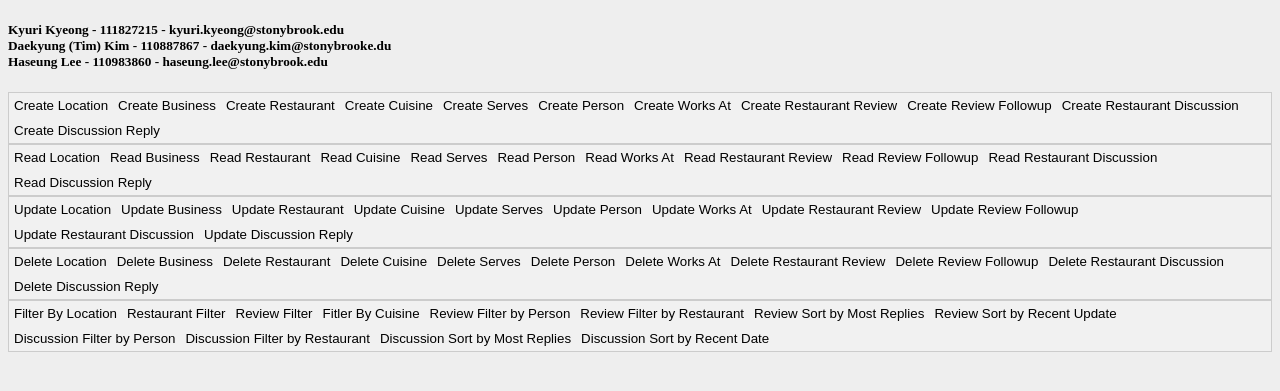
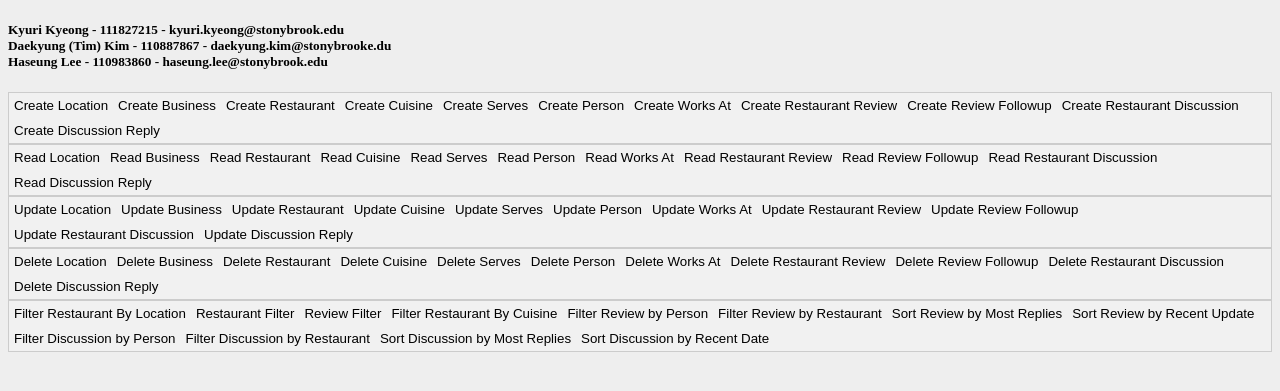
Before and after one commit to Habced/CSE305-Final-Project, a PHP site: page / in a window 1280 px wide. Shown: the top 391 px of the page. Run offline with PHP 8.4, Linux system fonts and the light colour scheme; data that the repository does not hold is empty.

Commit message:
Some name changes

```diff
--- a/index.php
+++ b/index.php
@@ -1886,21 +1886,21 @@
       /* #region Filtering Tabs  */
     -->
     <div class="tab"><!-- FILTER -->
-      <button class="tablinks" onclick="openPart(event, 'filter_location')" id="<?php echo $filter_location_open; ?>">Filter By Location</button>
+      <button class="tablinks" onclick="openPart(event, 'filter_location')" id="<?php echo $filter_location_open; ?>">Filter Restaurant By Location</button>
       <button class="tablinks" onclick="openPart(event, 'restaurant_filter')" id="<?php echo $restaurant_filter_open; ?>">Restaurant Filter</button>
       <button class="tablinks" onclick="openPart(event, 'review_filter')" id="<?php echo $review_filter_open; ?>">Review Filter</button>
-      <button class="tablinks" onclick="openPart(event, 'filter_cuisine')" id="<?php echo $filter_cuisine_open; ?>">Fitler By Cuisine</button>
-
-
-      <button class="tablinks" onclick="openPart(event, 'review_filter_person')" id="<?php echo $review_filter_person_open; ?>">Review Filter by Person</button>
-      <button class="tablinks" onclick="openPart(event, 'review_filter_restaurant')" id="<?php echo $review_filter_restaurant_open; ?>">Review Filter by Restaurant</button>
-      <button class="tablinks" onclick="openPart(event, 'review_sort_replies')" id="<?php echo $review_sort_replies_open; ?>">Review Sort by Most Replies</button>
-      <button class="tablinks" onclick="openPart(event, 'review_sort_lastUpdate')" id="<?php echo $review_sort_lastUpdate_open; ?>">Review Sort by Recent Update</button>
-
-      <button class="tablinks" onclick="openPart(event, 'discussion_filter_person')" id="<?php echo $discussion_filter_person_open; ?>">Discussion Filter by Person</button>
-      <button class="tablinks" onclick="openPart(event, 'discussion_filter_restaurant')" id="<?php echo $discussion_filter_resturant_open; ?>">Discussion Filter by Restaurant</button>
-      <button class="tablinks" onclick="openPart(event, 'discussion_sort_replies')" id="<?php echo $discussion_sort_replies_open; ?>">Discussion Sort by Most Replies</button>
-      <button class="tablinks" onclick="openPart(event, 'discussion_filter_lastUpdate')" id="<?php echo $discussion_filter_lastUpdate_open; ?>">Discussion Sort by Recent Date</button>
+      <button class="tablinks" onclick="openPart(event, 'filter_cuisine')" id="<?php echo $filter_cuisine_open; ?>">Filter Restaurant By Cuisine</button>
+
+
+      <button class="tablinks" onclick="openPart(event, 'review_filter_person')" id="<?php echo $review_filter_person_open; ?>">Filter Review by Person</button>
+      <button class="tablinks" onclick="openPart(event, 'review_filter_restaurant')" id="<?php echo $review_filter_restaurant_open; ?>">Filter Review by Restaurant</button>
+      <button class="tablinks" onclick="openPart(event, 'review_sort_replies')" id="<?php echo $review_sort_replies_open; ?>">Sort Review by Most Replies</button>
+      <button class="tablinks" onclick="openPart(event, 'review_sort_lastUpdate')" id="<?php echo $review_sort_lastUpdate_open; ?>">Sort Review by Recent Update</button>
+
+      <button class="tablinks" onclick="openPart(event, 'discussion_filter_person')" id="<?php echo $discussion_filter_person_open; ?>">Filter Discussion by Person</button>
+      <button class="tablinks" onclick="openPart(event, 'discussion_filter_restaurant')" id="<?php echo $discussion_filter_resturant_open; ?>">Filter Discussion by Restaurant</button>
+      <button class="tablinks" onclick="openPart(event, 'discussion_sort_replies')" id="<?php echo $discussion_sort_replies_open; ?>">Sort Discussion by Most Replies</button>
+      <button class="tablinks" onclick="openPart(event, 'discussion_filter_lastUpdate')" id="<?php echo $discussion_filter_lastUpdate_open; ?>">Sort Discussion by Recent Date</button>
 
 
       <br>
```
